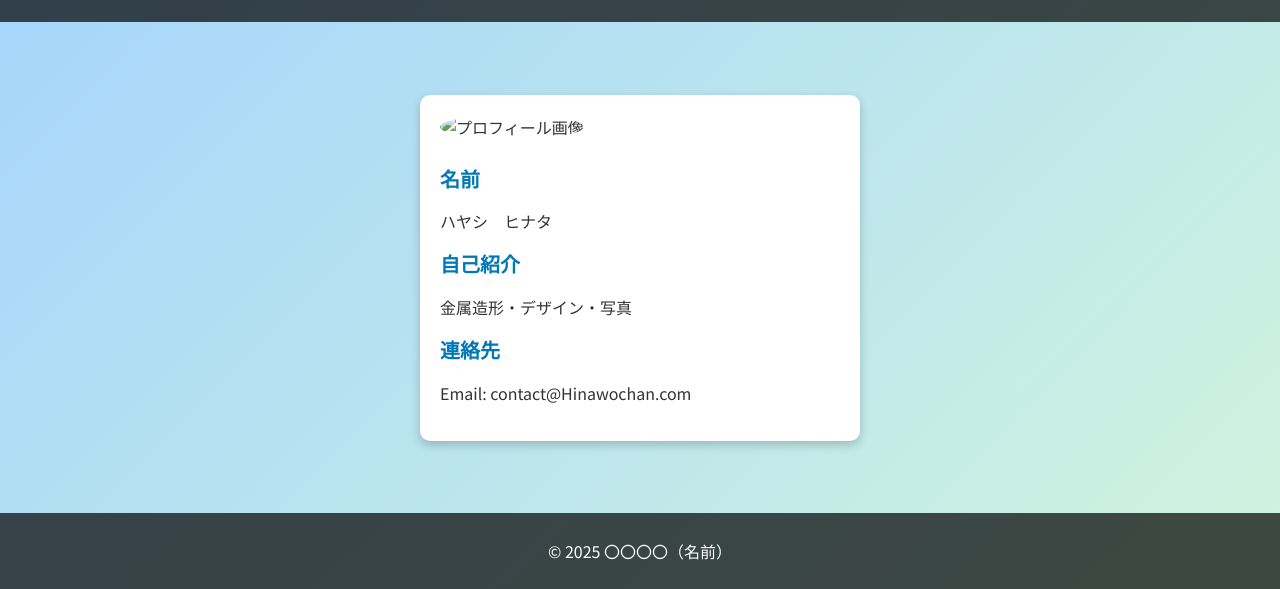
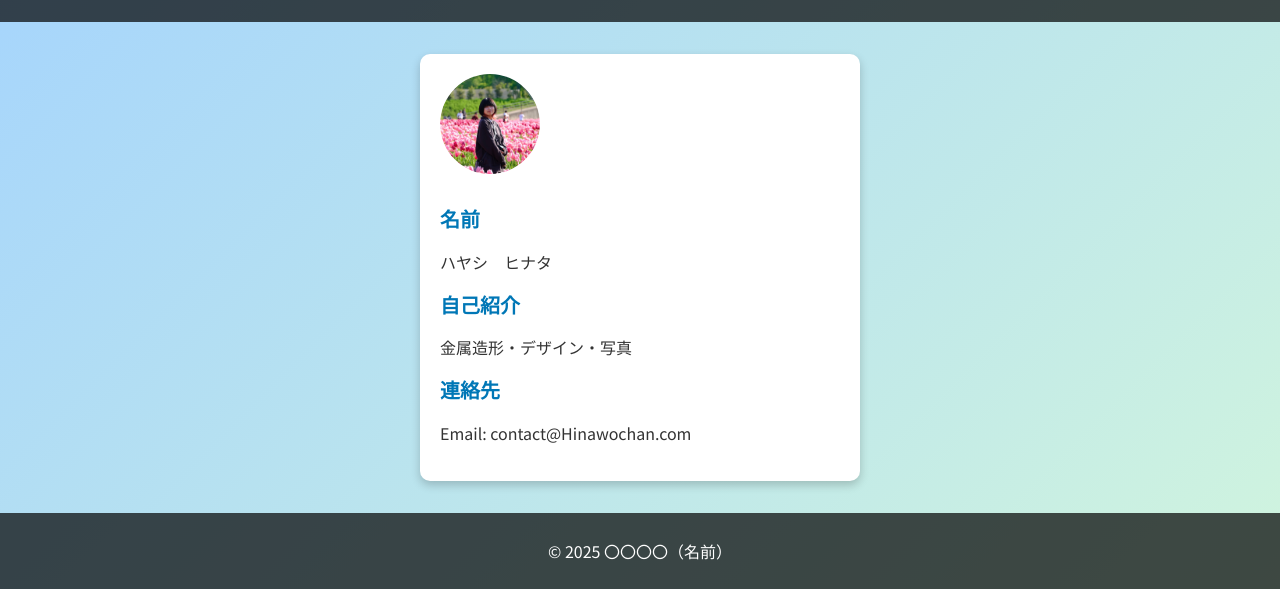
Before and after one commit to Hinawochan/Hinawochan.github.io, a plain HTML site: page index.html in a window 1280 px wide. Shown: the part 211-800 px from the top of the page. Drawn offline with Linux system fonts and the light colour scheme.

Commit message:
Update index.html

```diff
--- a/index.html
+++ b/index.html
@@ -14,7 +14,7 @@
 
     <main>
         <section class="profile">
-            <img src="profile.jpg" alt="プロフィール画像">
+            <img src="image.png" alt="プロフィール画像">
             <h2>名前</h2>
             <p>ハヤシ　ヒナタ</p>
             <h2>自己紹介</h2>
```
